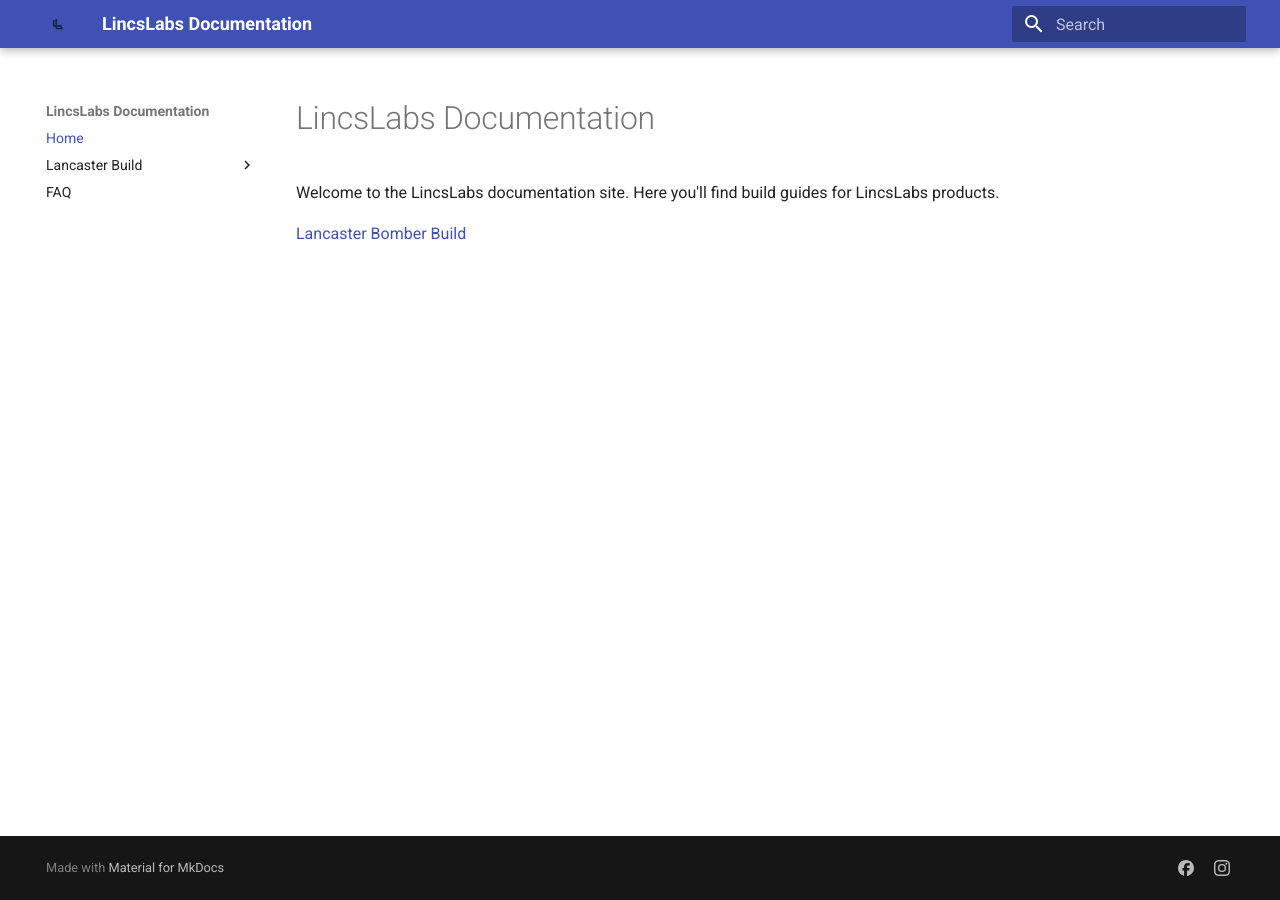
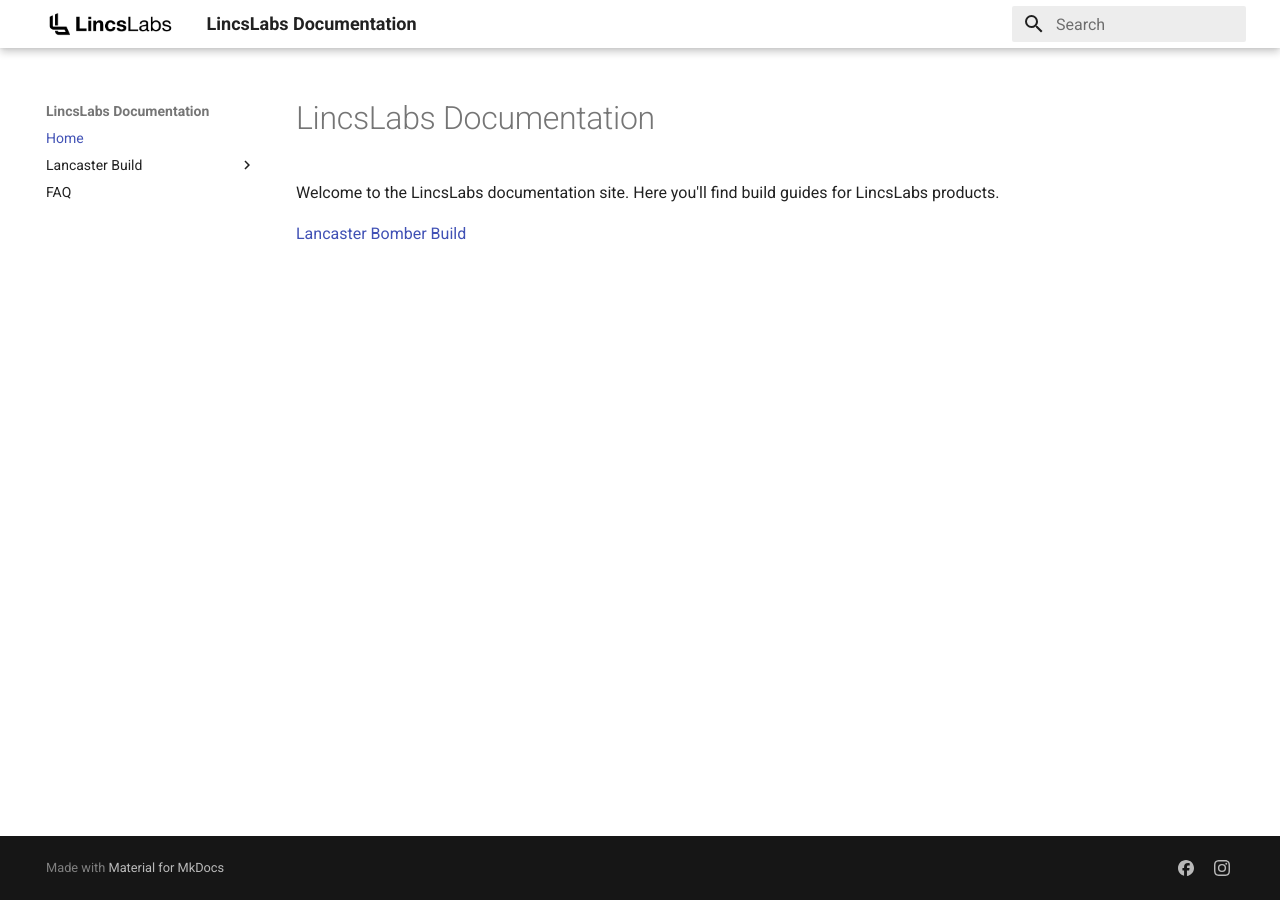
Before and after one commit to LincsLabs/docs, an MkDocs documentation site: the page built from docs/index.md, in a window 1280 px wide. Built offline with MkDocs 1.6.1 and Material for MkDocs 9.7.7, drawn with Linux system fonts in a browser that asks for light colours.

Commit message:
updated logos and theme

```diff
--- a/mkdocs.yml
+++ b/mkdocs.yml
@@ -9,11 +9,17 @@
   - FAQ: faq.md
 site_url: https://sitename.example
 theme:
-  logo: assets/logo.png
+  logo: assets/logos/full.png
   name: material
-  favicon: assets/logo.png
+  favicon: assets/logos/sqaure.ico
   features:
     - toc.integrate
+  palette:
+    scheme: default
+    primary: white
+    accent: indigo
+
+
 
 
 markdown_extensions:
```
Also changed, not shown: docs/assets/favicon.ico (deleted), docs/assets/faviconblue.ico (deleted), docs/assets/logo.png (deleted), docs/assets/logos/full.png (added), docs/assets/logos/sqaure.ico (added), 4 other files.
